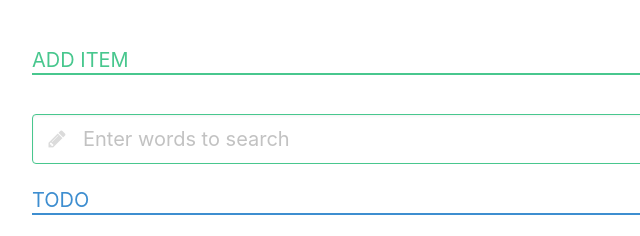
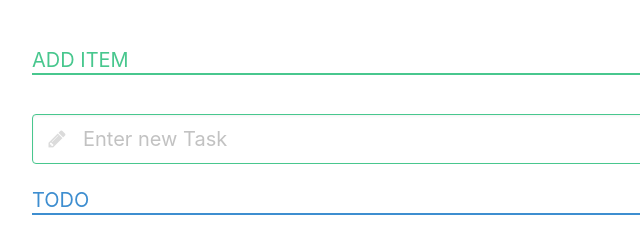
Before and after one commit to domlopluis94/TODO-LIST-with-Bulma, a plain HTML site: page index.html in a window 1280 px wide. Shown: the top 236 px of the page, 228-868 px from the left. Drawn offline with nearby package versions, Linux system fonts and the light colour scheme.

Commit message:
deployment info

```diff
--- a/index.html
+++ b/index.html
@@ -17,7 +17,7 @@
                             <div class="field has-addons">
                                 <div class="control has-icons-left has-icons-right is-expanded">
                                     <input id="newTaskName" type="text" class="input is-success is-medium"
-                                        placeholder="Enter words to search">
+                                        placeholder="Enter new Task">
                                     <span class="icon is-medium is-left">
                                         <i class="fa fa-pencil"></i>
                                     </span>
```
Also changed, not shown: 1 other file.
